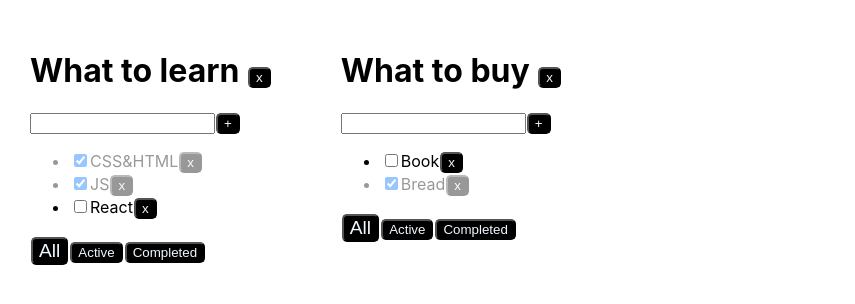
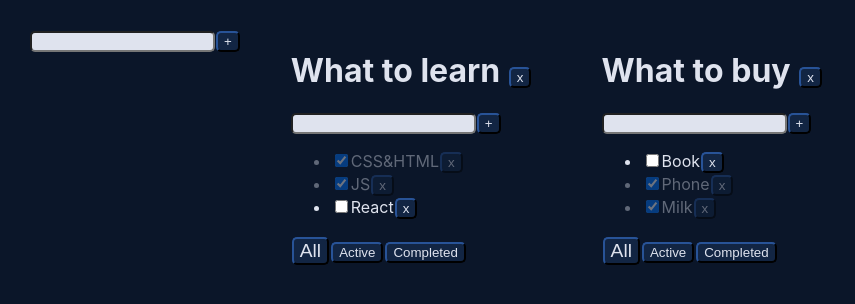
Before and after one commit to Serj-Y/To-Do-List, a React (Create React App) app: page / in a window 1280 px wide. Shown: the top 304 px of the page, without its empty margins (0-855 px from the left). Built offline with nearby package versions, Linux system fonts and the light colour scheme.

Commit message:
add new todolist

```diff
--- a/src/App.css
+++ b/src/App.css
@@ -2,6 +2,7 @@
   margin: auto;
   padding: 30px;
   display: flex;
+
 }
 
 .App div {
@@ -9,11 +10,18 @@
 }
 
 .error {
-  border: red 1px solid;
+  border-radius: 5px;
+  border: #E2FF65 2px solid;
 }
 
 .error-message {
-  color: red;
+  color: #E2FF65;
+
+}
+
+.Input {
+  border-radius: 5px;
+background-color: #DFE3EE;
 }
 
 .active-filter {
@@ -28,7 +36,7 @@ button {
   text-decoration: solid;
   margin: 1px;
   border-radius: 5px;
-  border-color: black;
-  background-color: black;
-  color: aliceblue;
+  border-color:  #122543;
+  background-color: #122543;
+  color: #DFE3EE;
 }
--- a/src/App.tsx
+++ b/src/App.tsx
@@ -1,9 +1,10 @@
 import React, { useState } from 'react';
 import "./App.css";
 import { Todolist } from "./Component/To-do-list/To-Do-List";
-import { FilterValuesType } from './Component/Common/Types/TaskType';
+import { FilterValuesType, TaskStateType } from './Component/Common/Types/TaskType';
 import { v1 } from 'uuid';
 import { TodolistType } from './Component/Common/Types/TaskType';
+import { AddItemForm } from './Component/Common/AddItemForm';
 
 
 function App() {
@@ -12,15 +13,15 @@ function App() {
     let tasks = tasksObj[todolistId]
     let filteredTasks = tasks.filter((t) => t.id !== id)
     tasksObj[todolistId] = filteredTasks
-    setTasks({...tasksObj})
+    setTasks({ ...tasksObj })
   }
 
-  function addTask(title: string, todolistId: string) {
+  function addItem(title: string, todolistId: string) {
     let task = { id: v1(), title: title, isDone: false }
     let tasks = tasksObj[todolistId]
     let newTasks = [task, ...tasks]
     tasksObj[todolistId] = newTasks
-    setTasks({...tasksObj})
+    setTasks({ ...tasksObj })
   }
 
   function changeStatus(taskId: string, isDone: boolean, todolistId: string) {
@@ -28,7 +29,7 @@ function App() {
     let task = tasks.find(t => t.id === taskId)
     if (task) {
       task.isDone = isDone
-      setTasks({...tasksObj})
+      setTasks({ ...tasksObj })
     }
   }
 
@@ -40,6 +41,20 @@ function App() {
     }
   }
 
+  function addTodolist(title: string) {
+    let todolist: TodolistType = {
+      id: v1(),
+      filter: "all",
+      title: title
+
+    }
+    setTodolists([todolist, ...todolists])
+    setTasks({
+      ...tasksObj,
+      [todolist.id]: []
+    })
+  }
+
   let todolistId1 = v1()
   let todolistId2 = v1()
 
@@ -48,25 +63,27 @@ function App() {
     { id: todolistId2, title: "What to buy", filter: "all" }
   ])
 
-  let [tasksObj, setTasks] = useState({
+  let [tasksObj, setTasks] = useState<TaskStateType>({
     [todolistId1]: [
       { id: v1(), title: "CSS&HTML", isDone: true },
       { id: v1(), title: "JS", isDone: true },
       { id: v1(), title: "React", isDone: false }],
     [todolistId2]: [
       { id: v1(), title: "Book", isDone: false },
-      { id: v1(), title: "Bread", isDone: true },]
+      { id: v1(), title: "Phone", isDone: true },
+      { id: v1(), title: "Milk", isDone: true }]
   })
 
   let removeTodolist = (todolistId: string) => {
-let filtredTodolist = todolists.filter(tl => tl.id !== todolistId)
-setTodolists(filtredTodolist)
-delete tasksObj[todolistId]
-setTasks({...tasksObj})
+    let filtredTodolist = todolists.filter(tl => tl.id !== todolistId)
+    setTodolists(filtredTodolist)
+    delete tasksObj[todolistId]
+    setTasks({ ...tasksObj })
   }
 
   return (
     <div className="App">
+      <AddItemForm addItem={addTodolist} />
       {
         todolists.map((tl) => {
           let tasksForToDoList = tasksObj[tl.id];
@@ -84,7 +101,7 @@ setTasks({...tasksObj})
             tasks={tasksForToDoList}
             removeTask={removeTask}
             changeFilter={changeFilter}
-            addTask={addTask}
+            addTask={addItem}
             changeStatus={changeStatus}
             filter={tl.filter}
             removeTodolist={removeTodolist}
--- /dev/null
+++ b/src/Component/Common/AddItemForm.tsx
@@ -0,0 +1,43 @@
+import React, { ChangeEvent, useState, KeyboardEvent } from "react";
+
+type AddItemFormPropsType = {
+    addItem: (title: string) => void;
+};
+
+export function AddItemForm(props: AddItemFormPropsType) {
+    const [newTaskTitle, setNewTaskTitle] = useState("");
+    const [error, setError] = useState<string | null>(null);
+
+    const onChangeHandler = (e: ChangeEvent<HTMLInputElement>) => {
+        setNewTaskTitle(e.currentTarget.value);
+    };
+
+    const onKeyDownHandler = (e: KeyboardEvent<HTMLInputElement>) => {
+        setError(null);
+        if (e.ctrlKey && e.code === "Enter") {
+            props.addItem(newTaskTitle);
+            setNewTaskTitle("");
+        }
+    };
+
+    const addTask = () => {
+        if (newTaskTitle.trim() === "") {
+            return setError("Title is required");
+        }
+        props.addItem(newTaskTitle.trim());
+        setNewTaskTitle("");
+    };
+
+    return (
+        <div>
+            <input
+                value={newTaskTitle}
+                onChange={onChangeHandler}
+                onKeyDown={onKeyDownHandler}
+                className={error ? "error" : "Input"} />
+            <button onClick={addTask}>+</button>
+
+            {error && <div className="error-message">{error}</div>}
+        </div>
+    );
+}
--- a/src/Component/Common/Types/TaskType.tsx
+++ b/src/Component/Common/Types/TaskType.tsx
@@ -12,3 +12,6 @@ export type TodolistType = {
     title: string;
     filter: FilterValuesType;
 };
+export type TaskStateType = {
+    [key: string]: Array<TaskType>
+  };
--- a/src/Component/To-do-list/To-Do-List.tsx
+++ b/src/Component/To-do-list/To-Do-List.tsx
@@ -1,5 +1,7 @@
-import React, { ChangeEvent, useState, KeyboardEvent } from "react";
+import React, { ChangeEvent } from "react";
 import { FilterValuesType, TaskType } from "../Common/Types/TaskType";
+import { AddItemForm } from "../Common/AddItemForm";
+
 
 
 
@@ -16,63 +18,35 @@ type PropsType = {
 }
 
 export function Todolist(props: PropsType) {
-    const [newTaskTitle, setNewTaskTitle] = useState("")
-    const [error, setError ] = useState<string | null>(null)
-
-    const onChangeHandler = (e: ChangeEvent<HTMLInputElement>) => {
-        setNewTaskTitle(e.currentTarget.value)
-    }
-
-    const onKeyDownHandler = (e: KeyboardEvent<HTMLInputElement>) => {
-        setError(null)
-        if (e.ctrlKey && e.code === "Enter") {
-            props.addTask(newTaskTitle, props.id)
-            setNewTaskTitle("")
-        }
-    }
-
-    const addTask = () => {
-        if (newTaskTitle.trim() === ""){
-        return setError("Title is required")
-    }
-        props.addTask(newTaskTitle.trim(), props.id)
-        setNewTaskTitle("")
-    }
-
     const removeTodolist = () => props.removeTodolist(props.id)
-
     const onAllClickHandler = () => props.changeFilter("all", props.id)
     const onActiveClickHandler = () => props.changeFilter("active", props.id)
     const onCompletedClickHandler = () => props.changeFilter("completed", props.id)
 
+const addTask = (title: string) => {
+    props.addTask(title, props.id)
+}
+
     return (
         <div>
             <h1>{props.title} <button onClick={removeTodolist} >x</button> </h1>
-            <div>
-                <input
-                    value={newTaskTitle}
-                    onChange={onChangeHandler}
-                    onKeyDown={onKeyDownHandler}
-                    className={error ? "error" : ""}/>
-                <button onClick={addTask}>+</button>
-               {error && <div className="error-message" >{error}</div>}
-            </div >
+            <AddItemForm  addItem={addTask} />
             <ul >
                 {props.tasks.map(t => {
-                    const onRemoveHandler = () =>  props.removeTask(t.id, props.id)
-                    const onChangeHandler = (e: ChangeEvent<HTMLInputElement>) =>  props.changeStatus(t.id, e.currentTarget.checked, props.id)
+                    const onRemoveHandler = () => props.removeTask(t.id, props.id)
+                    const onChangeHandler = (e: ChangeEvent<HTMLInputElement>) => props.changeStatus(t.id, e.currentTarget.checked, props.id)
                     return <li key={t.id} className={t.isDone ? "is-done" : ""} >
                         <input type="checkbox" onChange={onChangeHandler} checked={t.isDone} />
                         <span>{t.title}</span>
                         <button onClick={onRemoveHandler}>x</button>
-                        </li>
+                    </li>
                 })
                 }
             </ul>
             <div className="Button">
                 <button className={props.filter === "all" ? "active-filter" : ""} onClick={onAllClickHandler} >All</button>
-                <button className={props.filter === "active" ? "active-filter" : ""}  onClick={onActiveClickHandler}>Active</button>
-                <button className={props.filter === "completed" ? "active-filter" : ""}  onClick={onCompletedClickHandler}>Completed</button>
+                <button className={props.filter === "active" ? "active-filter" : ""} onClick={onActiveClickHandler}>Active</button>
+                <button className={props.filter === "completed" ? "active-filter" : ""} onClick={onCompletedClickHandler}>Completed</button>
             </div>
         </div>
     );
--- a/src/index.css
+++ b/src/index.css
@@ -5,6 +5,9 @@ body {
     sans-serif;
   -webkit-font-smoothing: antialiased;
   -moz-osx-font-smoothing: grayscale;
+  background-color: #0B1629;
+  color:#DFE3EE;
+
 }
 
 code {
```
